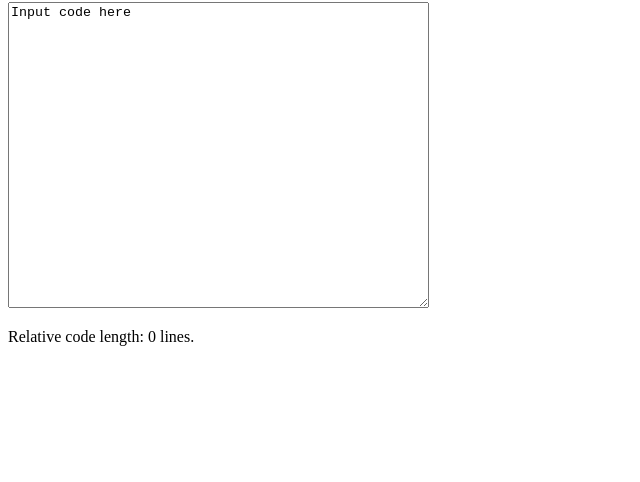
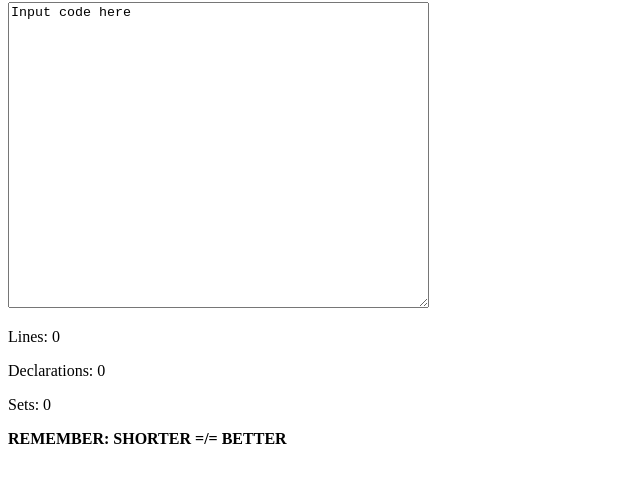
Before and after one commit to nbervar21/length-checker, a plain HTML site: page index.html in a window 1280 px wide. Shown: the part 78-560 px from the top of the page, without its empty margins (0-640 px from the left). Drawn offline with Linux system fonts and the light colour scheme.

Commit message:
Update index.html

```diff
--- a/index.html
+++ b/index.html
@@ -4,10 +4,6 @@
 		<script>
 			window.setInterval(function(){
 				var x = document.getElementById("input_code").value;
-				if (x == "") {
-					document.getElementById("editMe").innerHTML = "Empty";
-					return;
-				}
 				if (x == "is douglas kiang secretly thanos?")
 				{
 					document.getElementById("editMe").innerHTML = "yes";
@@ -15,13 +11,19 @@
 				}
 				var bracket_amt = (x.match(/{/g)||[]).length;
 				var semicolon_amt = (x.match(/;/g)||[]).length;
-				document.getElementById("editMe").innerHTML = "Relative code length: " + (bracket_amt + semicolon_amt) + " lines.";
+				document.getElementById("infoCodeLength").innerHTML = "Lines: " + (bracket_amt + semicolon_amt);
+				document.getElementById("infoDeclarations").innerHTML = "Declarations: " + semicolon_amt;
+				document.getElementById("infoSets").innerHTML = "Sets: " + bracket_amt;
 			}, 1000); // run every second
 		</script>
 	</head>
 	<body>
 		<h1>Code Length Calculator</h1>
 		<textarea rows="20" cols="50" id="input_code" style="font-family:'Courier New'">Input code here</textarea>
-		<p id="editMe">Relative code length: 0 lines.</p>
+		<p id="infoCodeLength">Lines: 0</p>
+		<p id="infoDeclarations">Declarations: 0</p>
+		<p id="infoSets">Sets: 0</p>
+		<strong>REMEMBER: SHORTER =/= BETTER</strong>
+	</body>
 	</body>
 </html>
```
